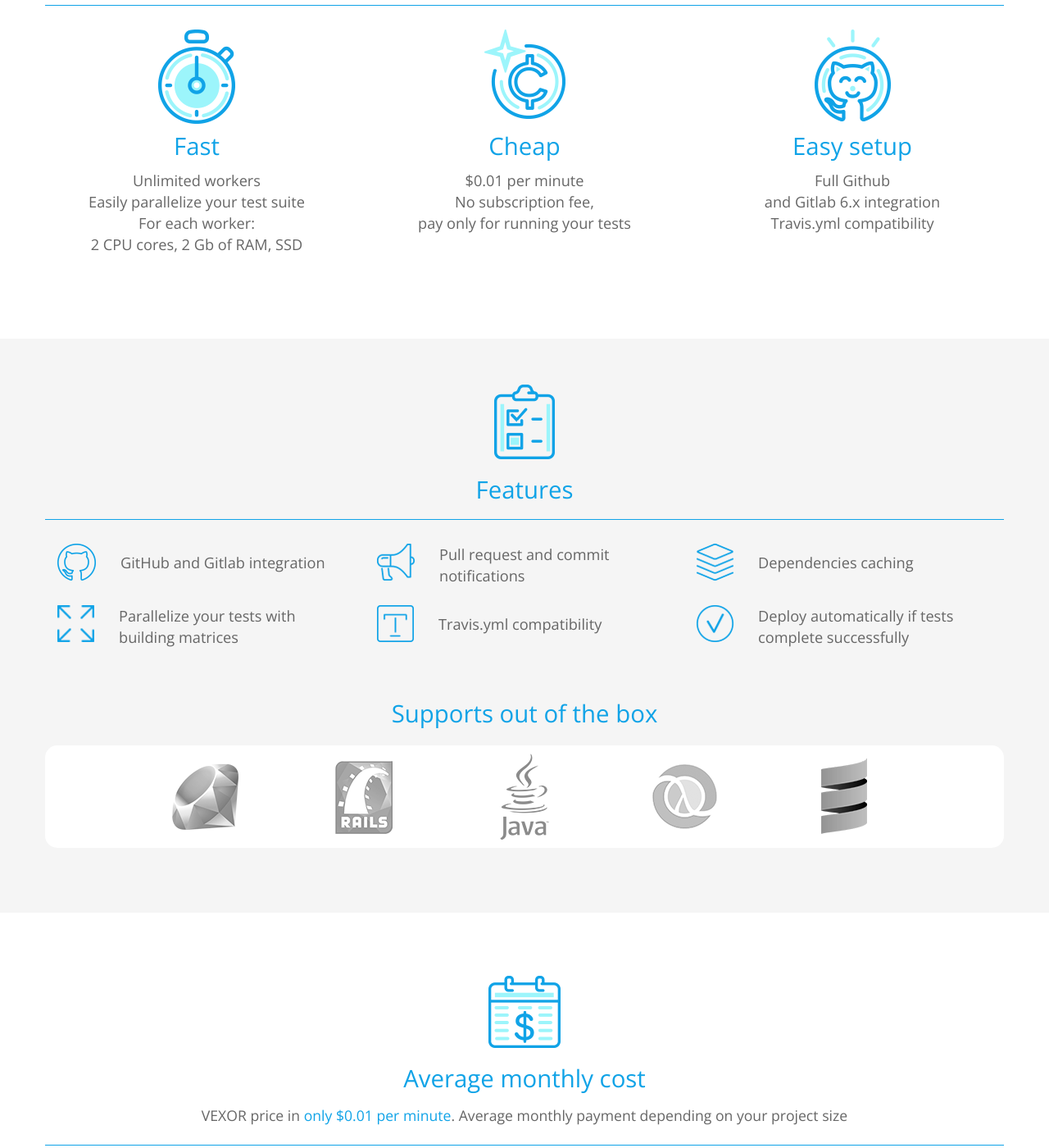
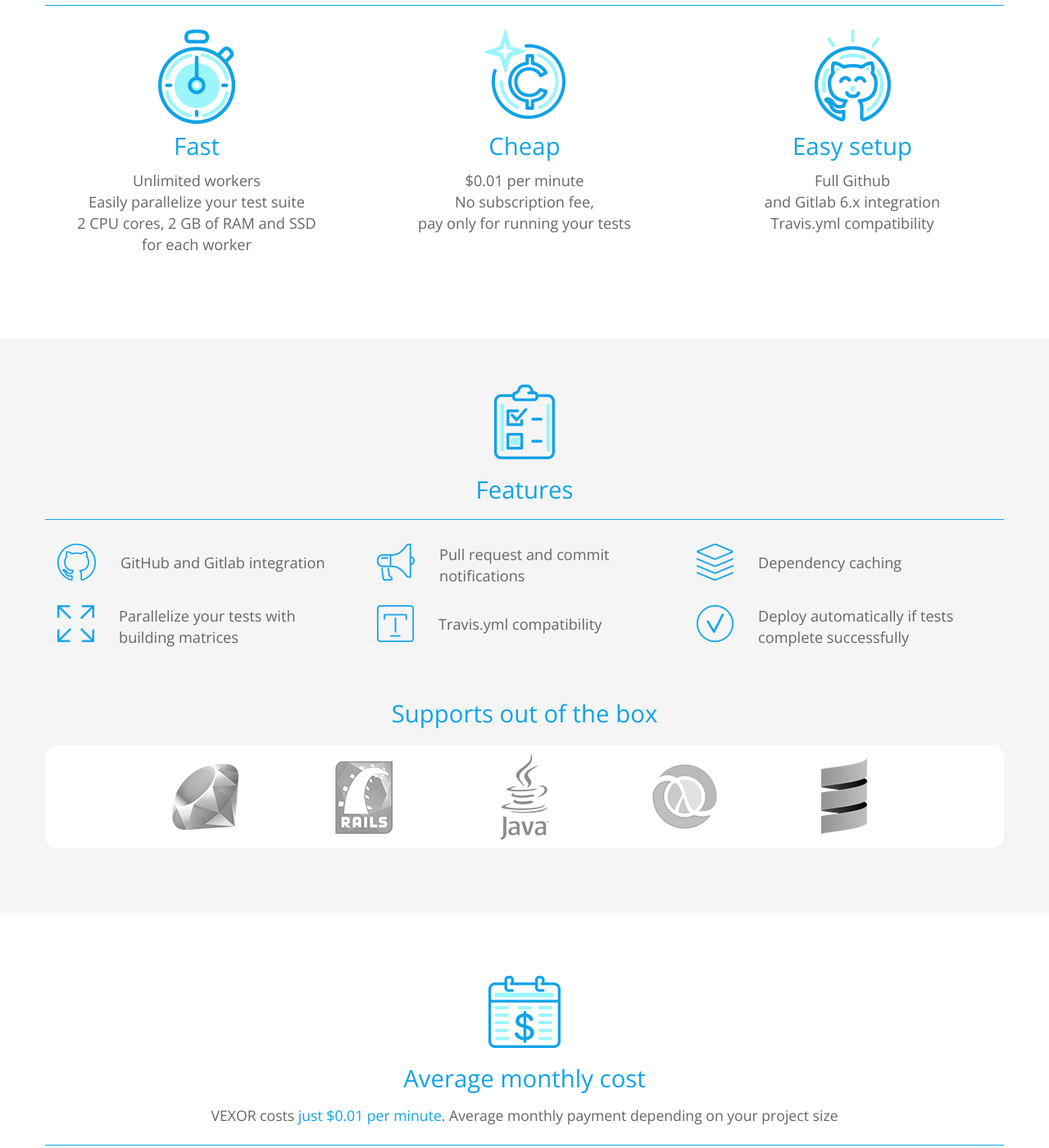
Before and after one commit to vexor/vx-promo, a Jekyll site: the page built from index.html, in a window 1280 px wide and 1400 px high, scrolled down 937 px. Shown: the whole window at 82% size. Built offline with Jekyll 4.4.1, drawn with Linux system fonts in a browser that asks for light colours; nearby versions of some CDN libraries; Markdown is read by kramdown in place of the engine named in the settings; comment, search, counter and statistics services are not loaded.

Commit message:
Update index.html
More typos and stylistic fixes

```diff
--- a/index.html
+++ b/index.html
@@ -46,7 +46,7 @@
           <div class='separator'></div>
           <div class='description'>Easily parallelize your test suite</div>
           <div class='separator'></div>
-          <div class='description'>For each worker:<br>2 CPU cores, 2 Gb of RAM, SSD</div>
+          <div class='description'>2 CPU cores, 2 GB of RAM and SSD<br/>for each worker</div>
         </div>
         <div class='col-sm-4'>
           <div class='image'><img alt="Coin" src="./images/landing/coin.png" /></div>
@@ -103,7 +103,7 @@
       <div class='col-sm-4'>
         <div class='item'>
           <div class='image'><img alt="Dependency" src="./images/landing/dependency.png" /></div>
-          <div class='description'>Dependencies caching</div>
+          <div class='description'>Dependency caching</div>
         </div>
         <div class='item'>
           <div class='image'><img alt="Deploy" src="./images/landing/deploy.png" /></div>
@@ -148,7 +148,7 @@
         <div class='col-sm-12'>Average monthly cost</div>
       </div>
       <div class='row description'>
-        <div class='col-sm-12'>VEXOR price in <em>only $0.01 per minute</em>. Average monthly payment depending on your project size</div>
+        <div class='col-sm-12'>VEXOR costs <em>just $0.01 per minute</em>. Average monthly payment depending on your project size</div>
       </div>
     </div>
     <div class='table-responsive table-wraper'>
```
